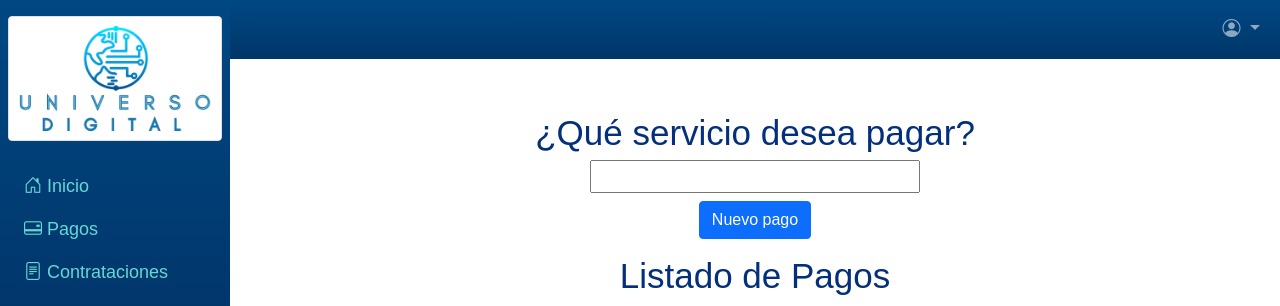
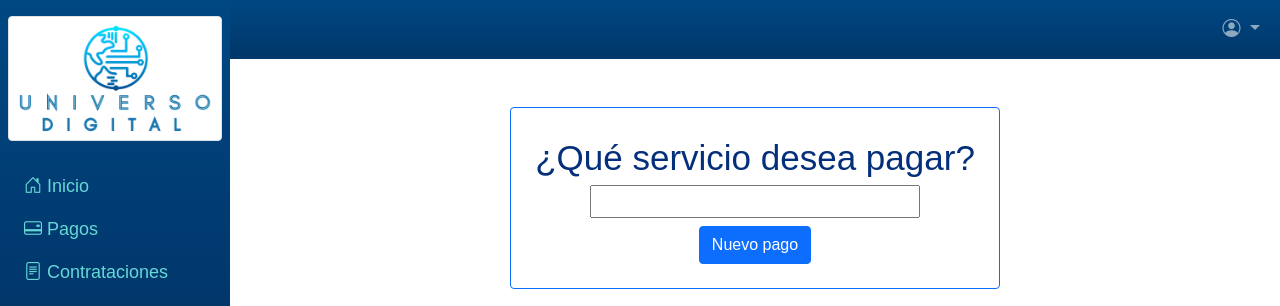
Before and after one commit to CodiceGT/UniversoDig, a Django app: page /pagos/ in a window 1280 px wide. Shown: the top 306 px of the page. Run offline with Django 4.2, Linux system fonts and the light colour scheme; data that the repository does not hold is empty.

Commit message:
estilos div pagos

```diff
--- a/apps/home/templates/pagos.html
+++ b/apps/home/templates/pagos.html
@@ -3,7 +3,7 @@
 <title>{% block titulo %}Pagos{% endblock titulo %}</title>
  <div class="container p-0">
     <div class="contenido">
-        <div class="outer-wrapper form-row align-items-center">
+        <div class="form-row align-items-center border border-primary rounded p-4">
             <div class="col-auto my-0">
                 <form action="{% url 'home:nuevorecibo' %}" method="post">
                     {% csrf_token %}
```
